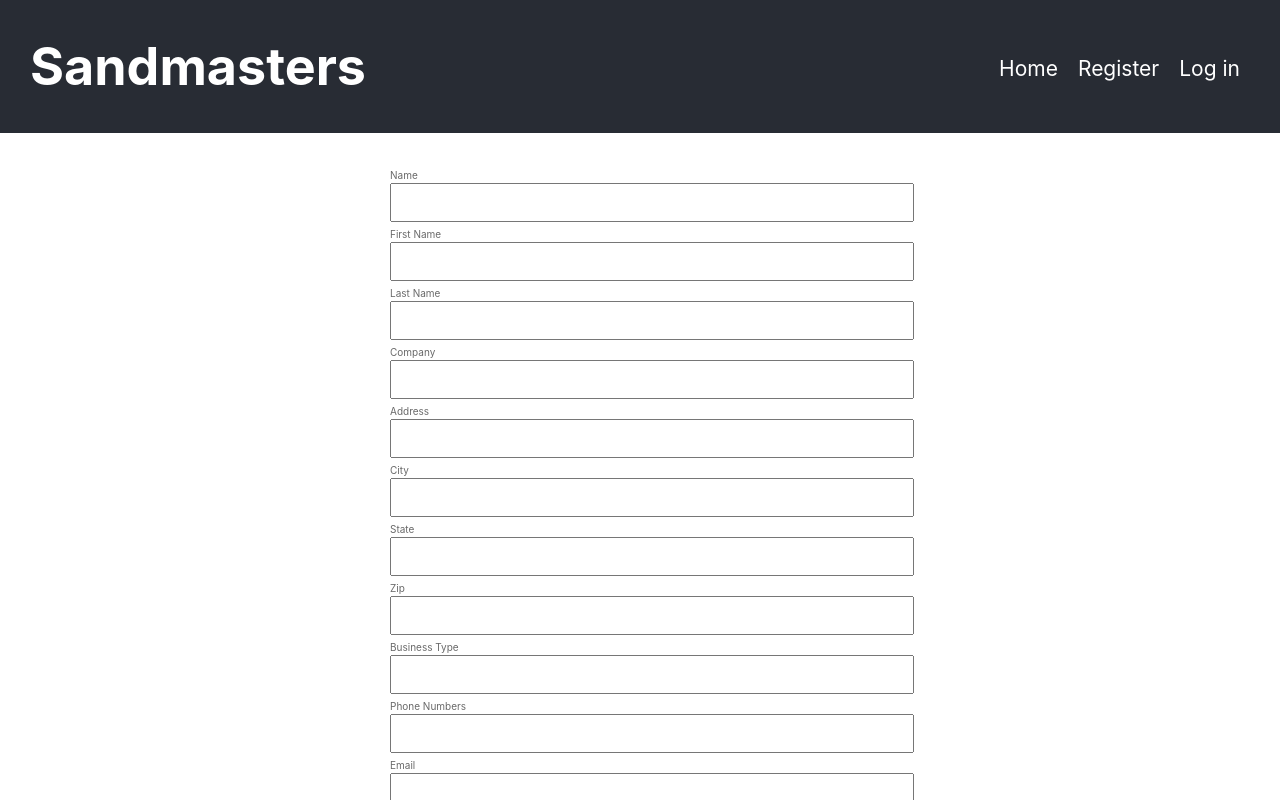
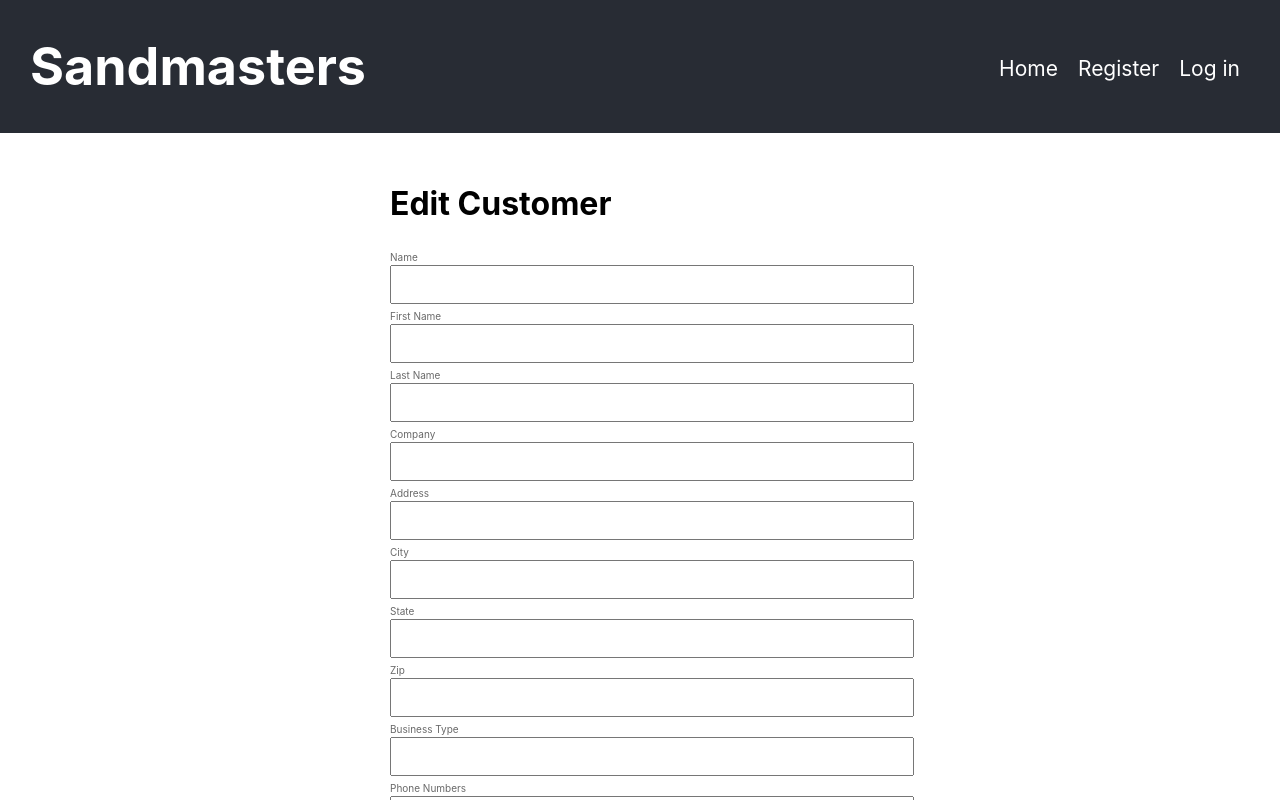
Before and after one commit to Sandmasters-Inc/sms, a React (Create React App) app in the folder client/: page /edit-customer/1 in a window 1280 px wide. Shown: the top 800 px of the page. Built offline with nearby package versions, Linux system fonts and the light colour scheme.

Commit message:
Add form title prop to customer forms

```diff
--- a/client/src/components/Customer/CreateCustomer.js
+++ b/client/src/components/Customer/CreateCustomer.js
@@ -49,6 +49,6 @@ export const CreateCustomer = ({ token, onCustomerCreated}) => {
   }
 
   return (
-    <CustomerForm onComplete={create} />
+    <CustomerForm formTitle="New Customer" onComplete={create} />
   )
 }
--- a/client/src/components/Customer/CustomerForm.js
+++ b/client/src/components/Customer/CustomerForm.js
@@ -18,7 +18,7 @@ const ButtonContainer = styled.div`
   width: 500px;
 `
 
-export const CustomerForm = ({ customer, onComplete }) => {
+export const CustomerForm = ({ customer, formTitle, onComplete }) => {
   const [customerData, setCustomerData] = useState(() => {
     return customer ?
     {
@@ -97,6 +97,7 @@ export const CustomerForm = ({ customer, onComplete }) => {
 
   return (
     <Container>
+      <h1>{formTitle}</h1>
       {makeInput("name", name)}
       {makeInput("firstName", firstName)}
       {makeInput("lastName", lastName)}
--- a/client/src/components/Customer/EditCustomer.js
+++ b/client/src/components/Customer/EditCustomer.js
@@ -7,7 +7,7 @@ export const EditCustomer = ({ token, customer, onCustomerUpdated }) => {
   let history = useHistory()
 
   const update = async (updatedCustomer) => {
-    if (!customer.name) {
+    if (!updatedCustomer.name) {
       console.log('Customer name is required')
     } else {
       const newCustomer = {
@@ -49,6 +49,6 @@ export const EditCustomer = ({ token, customer, onCustomerUpdated }) => {
   }
 
   return (
-    <CustomerForm customer={customer} onComplete={update} />
+    <CustomerForm customer={customer} formTitle="Edit Customer" onComplete={update} />
   )
 }
```
